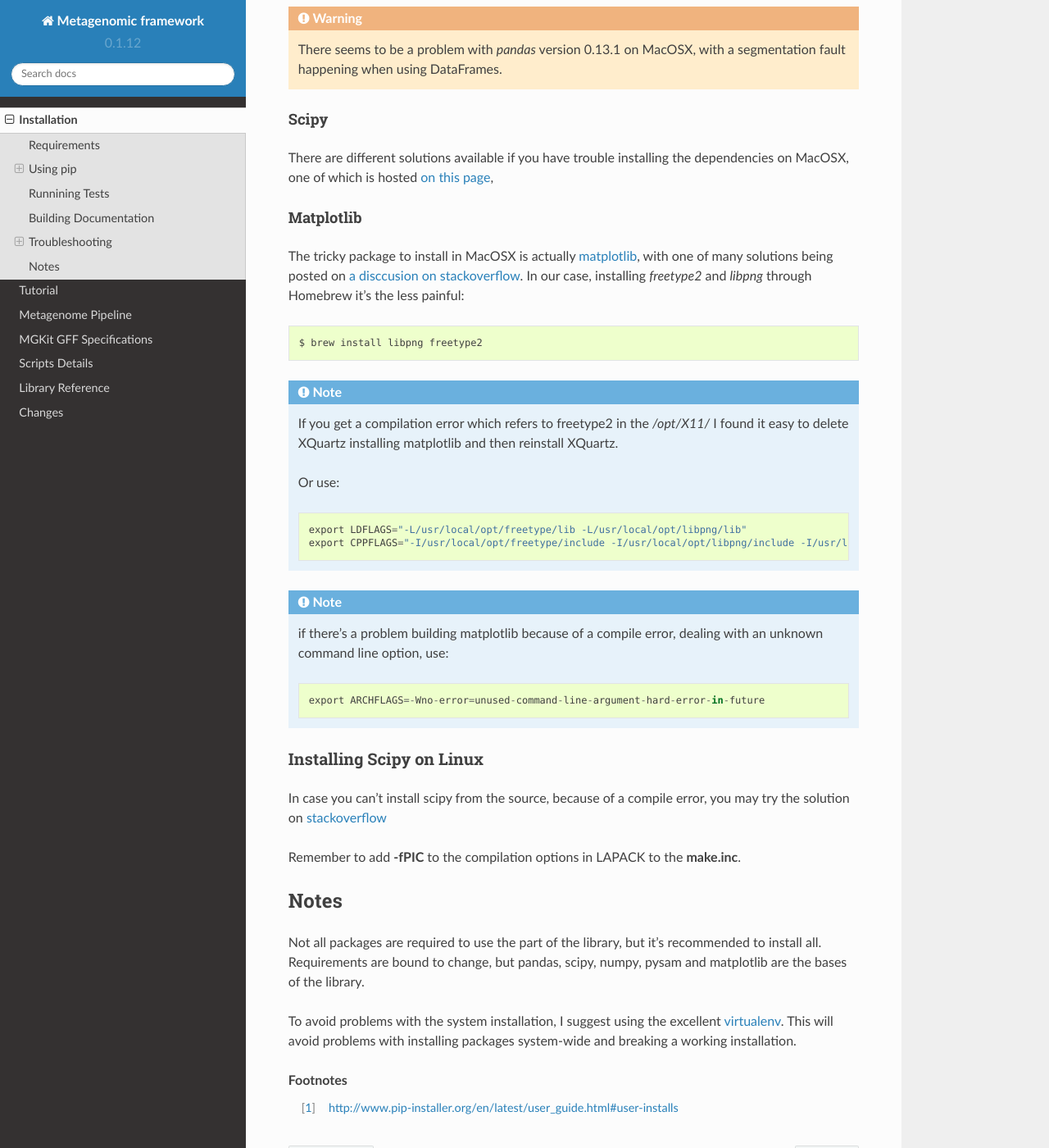
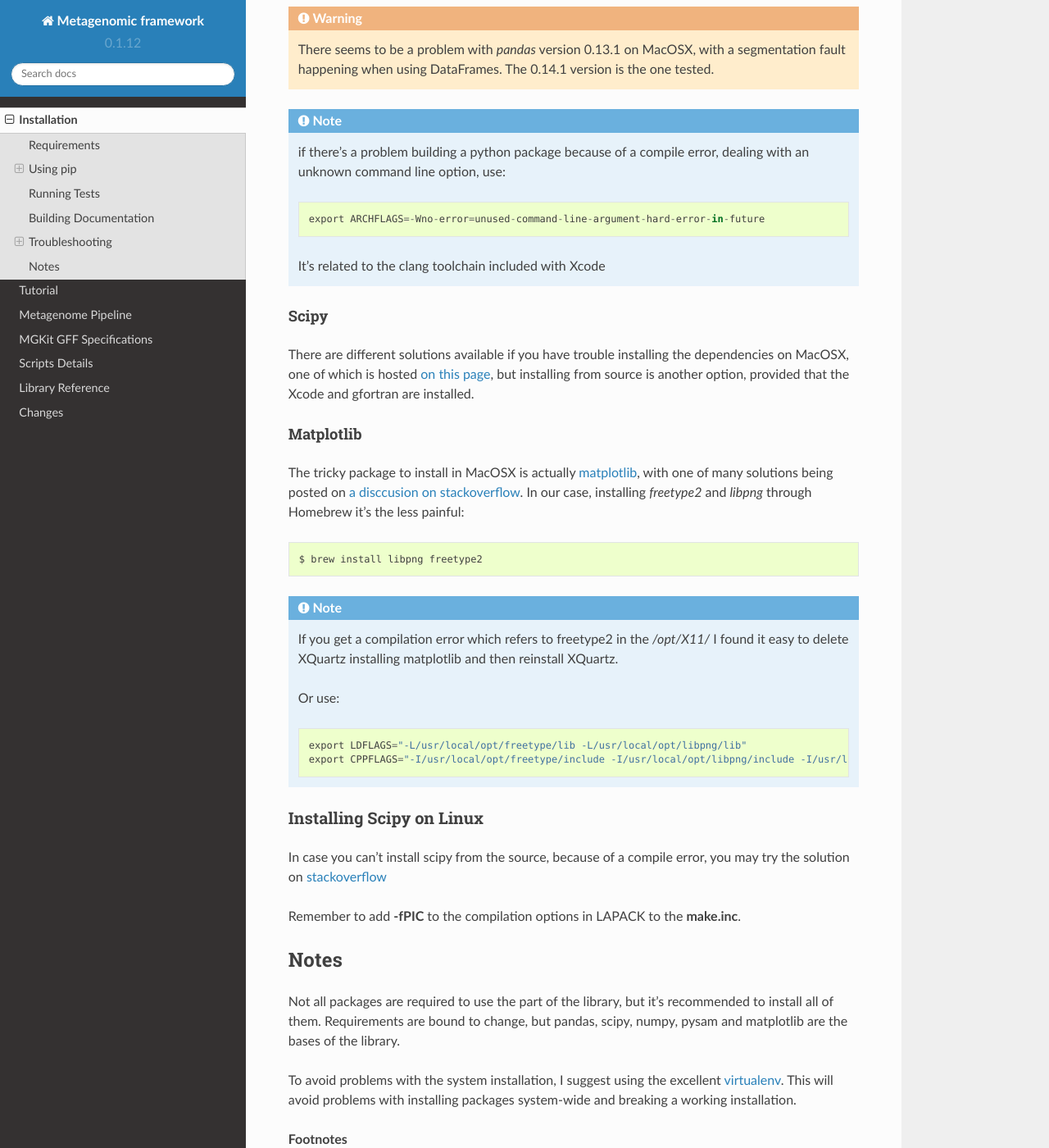
Before and after one commit to frubino/mgkit, a Sphinx documentation site: the page built from docs/source/install.rst, in a window 1280 px wide and 1400 px high, scrolled down 3583 px. Shown: the whole window at 82% size. Built offline with Sphinx 7.4.7 and the Read the Docs theme 2.0.0, drawn with Linux system fonts in a browser that asks for light colours; formulas are drawn with MathJax 3; pages that are not in the unit, such as notebooks, are missing from menus; some of the changed text lies outside the part shown.

Commit message:
Updated documentation

```diff
--- a/docs/source/install.rst
+++ b/docs/source/install.rst
@@ -14,10 +14,10 @@
 
 The library requires these Python packages:
 
-* numpy >= 1.7.1
-* scipy >= 0.13.0
-* pandas >= 0.12.0
-* HTSeq >= 0.5.4p5
+* numpy >= 1.8.1
+* scipy >= 0.14.0
+* pandas >= 0.14.1
+* HTSeq >= 0.6.1p1
 * matplotlib >= 1.3.1
 * pysam >= 0.7.7 (required by :mod:`mgkit.align`)
 * `goatools <https://github.com/tanghaibao/goatools>`_ (required by :mod:`mgkit.mappings.go`), has package `fisher` as a dependency
@@ -63,9 +63,9 @@
 Using the repository
 ^^^^^^^^^^^^^^^^^^^^
 
-bitbucket link
+The source code can also be obtained from the `Bitbucket repository <https://bitbucket.org/setsuna80/mgkit>`_.
 
-Runnining Tests
+Running Tests
 ---------------
 
 The tests requires the `nosetests` package::
@@ -125,12 +125,20 @@
 
 .. warning::
 
-	There seems to be a problem with `pandas` version 0.13.1 on MacOSX, with a segmentation fault happening when using DataFrames.
+	There seems to be a problem with `pandas` version 0.13.1 on MacOSX, with a segmentation fault happening when using DataFrames. The 0.14.1 version is the one tested.
+
+.. note::
+
+	if there's a problem building a python package because of a compile error, dealing with an unknown command line option, use::
+
+		export ARCHFLAGS=-Wno-error=unused-command-line-argument-hard-error-in-future
+
+	It's related to the clang toolchain included with Xcode
 
 Scipy
 *****
 
-There are different solutions available if you have trouble installing the dependencies on MacOSX, one of which is hosted `on this page <http://fonnesbeck.github.io/ScipySuperpack/>`_,
+There are different solutions available if you have trouble installing the dependencies on MacOSX, one of which is hosted `on this page <http://fonnesbeck.github.io/ScipySuperpack/>`_, but installing from source is another option, provided that the Xcode and gfortran are installed.
 
 Matplotlib
 **********
@@ -149,12 +157,6 @@
 		export CPPFLAGS="-I/usr/local/opt/freetype/include -I/usr/local/opt/libpng/include -I/usr/local/opt/freetype/include/freetype2"
 
 
-.. note::
-
-	if there's a problem building matplotlib because of a compile error, dealing with an unknown command line option, use::
-
-		export ARCHFLAGS=-Wno-error=unused-command-line-argument-hard-error-in-future
-
 Installing Scipy on Linux
 ^^^^^^^^^^^^^^^^^^^^^^^^^
 
@@ -166,7 +168,7 @@
 -----
 
 Not all packages are required to use the part of the library, but it's
-recommended to install all. Requirements are bound to change, but pandas, scipy,
+recommended to install all of them. Requirements are bound to change, but pandas, scipy,
 numpy, pysam and matplotlib are the bases of the library.
 
 To avoid problems with the system installation, I suggest using the excellent
```
Also changed, not shown: other parts of docs/source/install.rst (+3 -3 lines).
